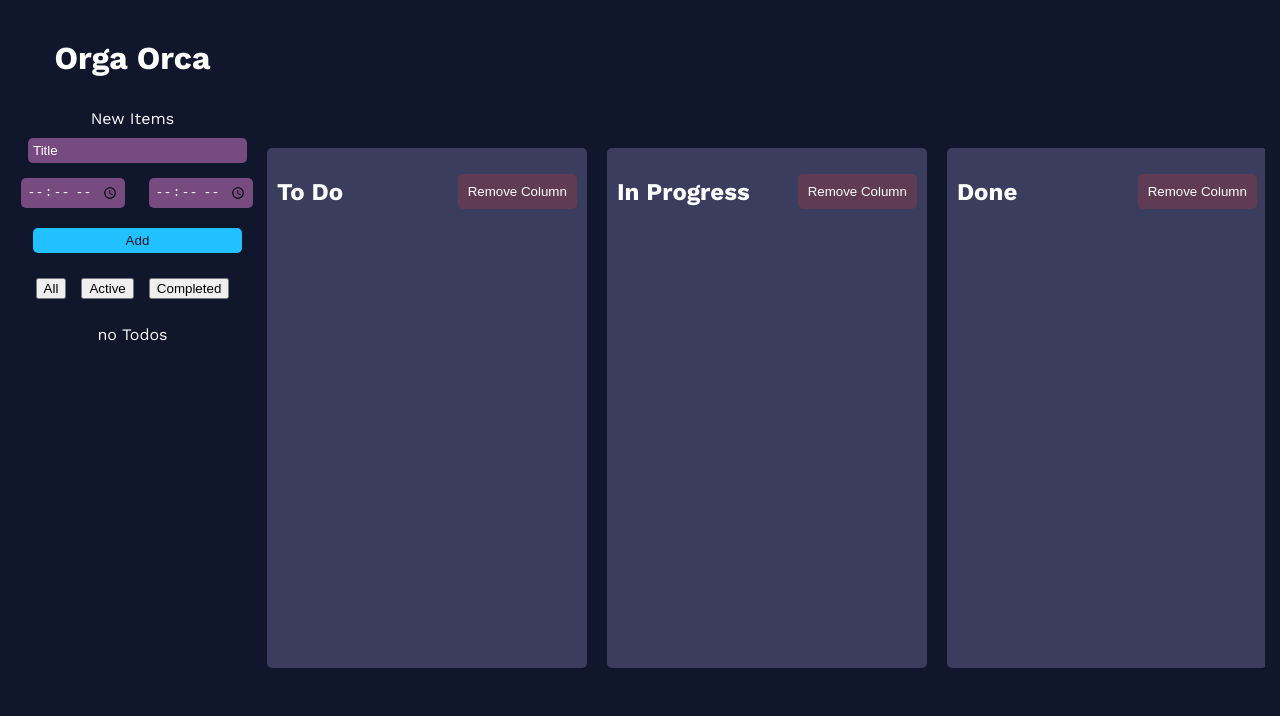
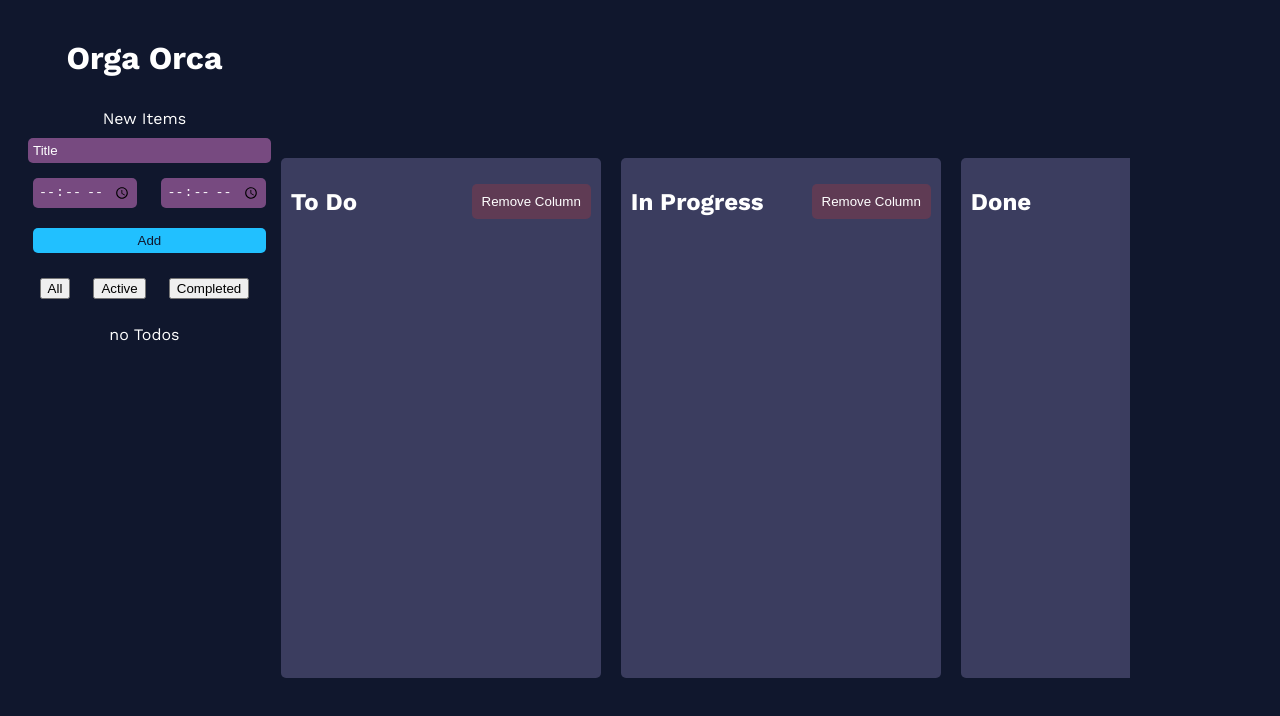
Before and after one commit to MoDev21/OrgaOrca, a React (Vite) app: page / in a window 1280 px wide. Shown: the top 716 px of the page. Built offline with nearby package versions, Linux system fonts and the light colour scheme.

Commit message:
fix: sidebar wont shrink when I add more kamban boards

```diff
--- a/package.json
+++ b/package.json
@@ -11,6 +11,7 @@
     "preview": "vite preview"
   },
   "dependencies": {
+    "gl-matrix": "^3.4.3",
     "react": "^18.2.0",
     "react-calendar": "^4.8.0",
     "react-dnd": "^16.0.1",
--- a/src/App.jsx
+++ b/src/App.jsx
@@ -4,6 +4,7 @@ import { NewTodoForm } from "./NewTodoForm"
 import { Todolist } from "./TodoList"
 import OrcaCalendar from "./Calendar";
 import Kamban from "./Kamban";
+import Calendar from "react-calendar";
 
 export default function App() {
 
@@ -50,20 +51,9 @@ export default function App() {
     })
   }
 
-
   return (
     <>
-      <div style={{
-        display: "flex",
-        flexDirection: "row",
-        justifyContent: "flex-start",
-        alignItems: "flex-start",
-        width: "100%",
-        height: "100%",
-        borderRadius: "5px",
-
-
-      }}>
+      <div className="app">
         <div className="sidebar">
           <h1 className="header"
           style={{
--- a/src/Kamban.css
+++ b/src/Kamban.css
@@ -2,7 +2,7 @@
     display: flex;
     justify-content: space-between;
     align-items: center;
-    width: 126vh;
+    width: 85%;
     height: 100%;
     overflow-x: scroll;
 }
--- a/src/Kamban.jsx
+++ b/src/Kamban.jsx
@@ -10,9 +10,10 @@ const Kamban = () => {
     const startHscrolling = () => setHscrolling(true);
 
 
-    function stopHscrolling() {
+    function stopHscrolling(interval) {
         console.log('stopHscrolling');
         setHscrolling(false);
+        clearInterval(interval);
     }
 
     const [todos, setTodos] = useState(() => {
@@ -27,15 +28,17 @@ const Kamban = () => {
         localStorage.setItem("COLUMN", JSON.stringify(todos))
 
         let interval;
+        let scrollSpeed = 2;
         if (hscrolling && scrollRef.current) {
             interval = setInterval(() => {
                 console.log(scrollRef.current.scrollWidth - scrollRef.current.clientWidth);
                 console.log(scrollRef.current.scrollLeft);
                 if (scrollRef.current.scrollLeft < (scrollRef.current.scrollWidth - scrollRef.current.clientWidth)){
-                    scrollRef.current.scrollLeft += 1;
+
+                    scrollRef.current.scrollLeft += scrollSpeed;
+
                 }
                 else if (scrollRef.current.scrollLeft >= (scrollRef.current.scrollWidth - scrollRef.current.clientWidth)) {
-                    setHscrolling(false);
                     console.log(scrollRef.current.scrollWidth - scrollRef.current.clientWidth);
                     console.log(scrollRef.current.scrollLeft);
                     clearInterval(interval);
@@ -126,8 +129,26 @@ const Kamban = () => {
         e.currentTarget.style.border = "none";
     }
 
+    const handleWheel = (e) => {
+        e.preventDefault();
+        scrollRef.current.scrollLeft -= (e.deltaY * 1);
+        clearInterval(interval);
+    };
+
+    const onKambanHover = (e) => {
+        e.preventDefault();
+        document.body.style.overflowY = "hidden";
+    }
+
+    const onKambanHoverLeave = (e) => {
+        e.preventDefault();
+        e.currentTarget.style.border = "none";
+        document.body.style.overflowY = "auto";
+    }
+
+
     return (
-        <div className="kamban-board" ref={scrollRef}>
+        <div className="kamban-board" ref={scrollRef} onWheel={handleWheel} onMouseEnter={onKambanHover} onMouseLeave={onKambanHoverLeave}>
             {todos.map((boardTodos, boardIndex) => (
                 <div
                     className="kamban-column"
--- a/src/TodoItem.jsx
+++ b/src/TodoItem.jsx
@@ -83,6 +83,7 @@ export function TodoItem({completed, id, title, startTime, stopTime, toggleTodo,
                 type="time"
                 id="start-time"
             />
+            <p>to</p>
             <input
                 value={newStopTime}
                 onChange={handleStopTimeChange}
--- a/src/styles.css
+++ b/src/styles.css
@@ -12,6 +12,15 @@ body{
     background-color: var(--background-color);
     font-family: 'Work Sans', sans-serif;
     color: white;
+}
+
+.app{
+    display: grid;
+    grid-template-columns: 0.4fr 1.6fr;
+    grid-template-rows: 1fr;
+    gap: 0px 0px;
+    grid-template-areas:
+      "sidebar main-content";
 }
 
 
@@ -137,8 +146,22 @@ body{
 }
 
 .sidebar{
+    grid-area: sidebar;
     background-color: var(--primary-color);
-    width: 285px;
+    width: 100%;
+    height: 100vh;
+    position: relative;
+    top: 0;
+    left: 0;
+    padding: 10px;
+    display: flex;
+    flex-direction: column;
+    overflow-y: scroll;
+}
+
+.mainContent{
+    grid-area: main-content;
+    width: 100%;
     height: 100vh;
     position: relative;
     top: 0;
@@ -155,6 +178,7 @@ table, th, td {
   }
 ::-webkit-scrollbar {
     width: 5px;
+    height: 5px;
   }
 
 /* Track */
```
Also changed, not shown: 1 other file (tests, documents, lock files or other folders).
